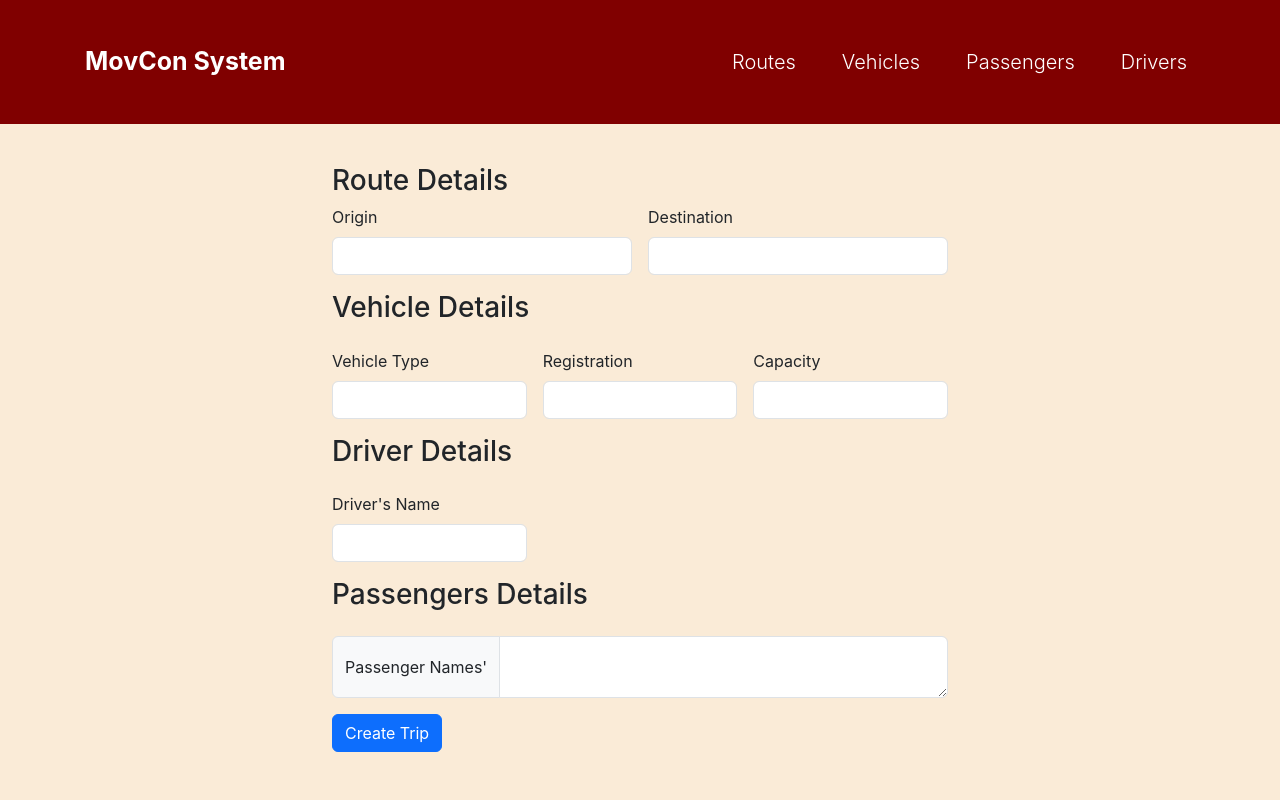
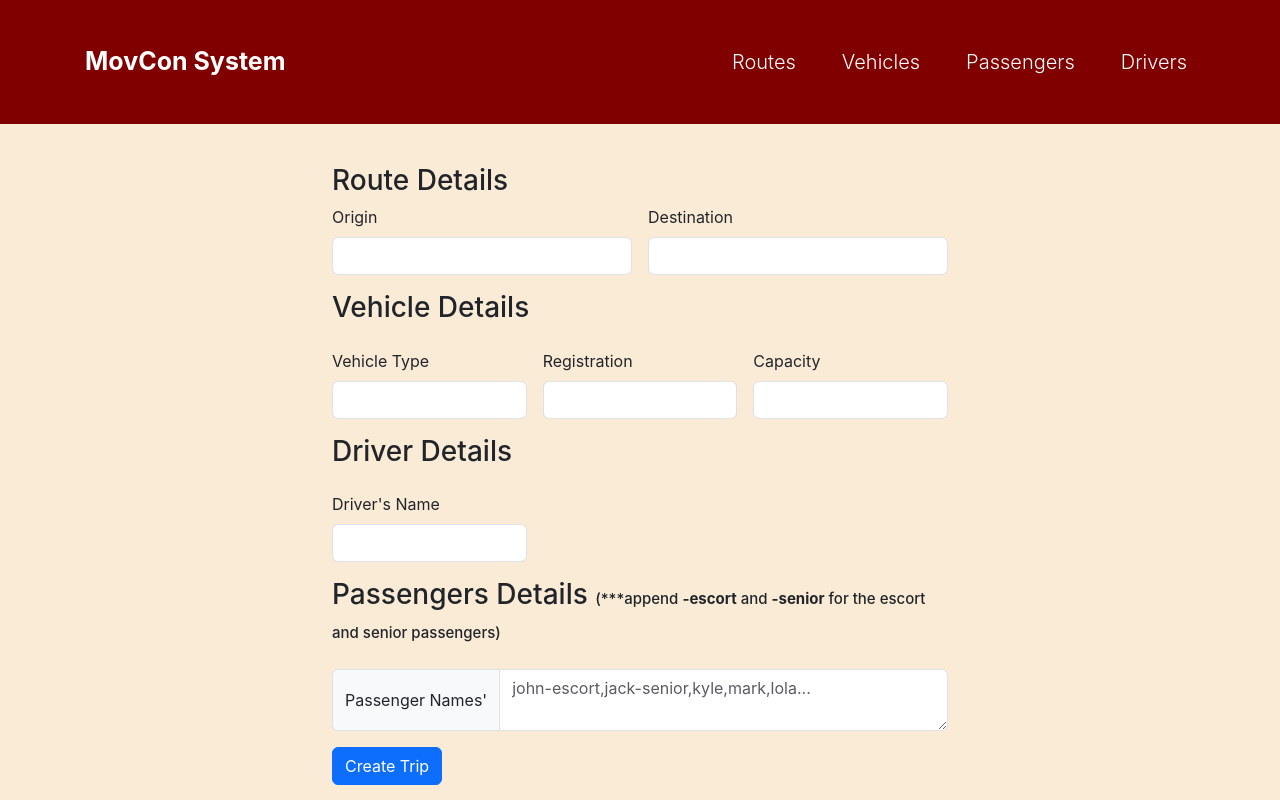
Before and after one commit to mashm3ll0w/phase-3-ip-frontend, a React (Create React App) app: page /routes/new in a window 1280 px wide. Built offline with nearby package versions, Linux system fonts and the light colour scheme.

Commit message:
Added a helpful tip in the CreateRoute component to guide a user on how to add passenger names

```diff
--- a/src/components/CreateRoute.js
+++ b/src/components/CreateRoute.js
@@ -118,7 +118,7 @@ export default function CreateRoute() {
               onChange={handleChange}
             />
           </div>
-          <h3>Passengers Details</h3>
+          <h3>Passengers Details <span style={{"font-size": "15px"}}>(***append <strong>-escort</strong> and <strong>-senior</strong> for the escort and senior passengers)</span></h3>
           <div className="col-md-12">
             <div className="input-group">
               <span className="input-group-text">Passenger Names'</span>
@@ -127,6 +127,7 @@ export default function CreateRoute() {
                 aria-label="With textarea"
                 name="passengers"
                 onChange={handleChange}
+                placeholder="john-escort,jack-senior,kyle,mark,lola..."
               ></textarea>
             </div>
           </div>
```
